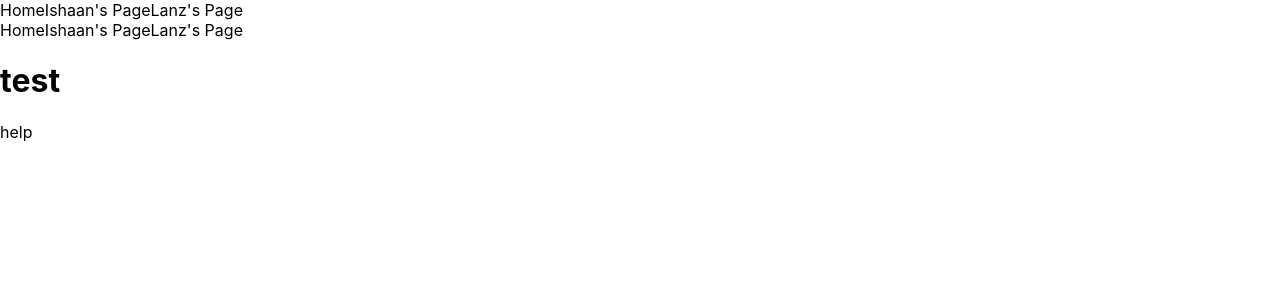
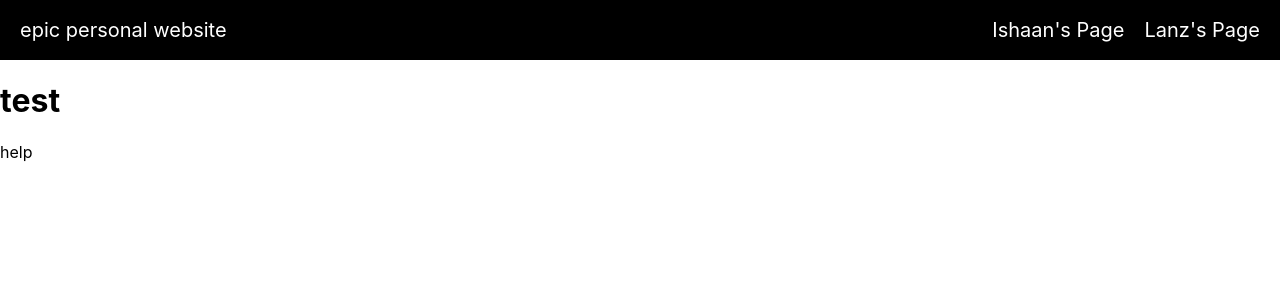
Before and after one commit to Ramleton/mediocretypers-showcase-site, a Next.js app: page / in a window 1280 px wide. Shown: the top 300 px of the page. Built offline with nearby package versions, Linux system fonts and the light colour scheme.

Commit message:
[dev3] added navbar

```diff
--- a/components/NavBar.jsx
+++ b/components/NavBar.jsx
@@ -1,14 +1,18 @@
-// import React from 'react';
 
-import Link from 'next/link'
+import React from 'react';
+import Link from "next/link";
+import styles from "../styles/Navbar.module.css";
 
 // eslint-disable-next-line no-unused-vars
 const NavBar = () => {
-    return <nav>
-        <Link href="/">Home</Link>
+    return (<nav className={styles.navbar}>
+        <Link href="/">
+            <a className={styles.logoLink}>epic personal website</a>
+        </Link>
         <Link href="/ishaan">Ishaan's Page</Link>
         <Link href="/lanz">Lanz's Page</Link>
-    </nav>;
+    </nav>
+    );
 };
 
 export default NavBar;
--- a/pages/index.jsx
+++ b/pages/index.jsx
@@ -8,7 +8,6 @@ import styles from '../styles/Home.module.css';
 
 const main = () => (
   <div className={styles.home}>
-    <NavBar></NavBar>
     <h1>test</h1>
     <p>help</p>
   </div>
--- /dev/null
+++ b/styles/Navbar.module.css
@@ -0,0 +1,18 @@
+.navbar {
+    background-color: black;
+    height: 60px;
+    padding: 0px 10px;
+    display: flex;
+    align-items: center;
+}
+
+.navbar a {
+    text-decoration: none;
+    color: white;
+    padding: 0px 10px;
+    font-size: 20px;
+}
+
+.logoLink {
+    flex-grow: 1; /* separates words */
+}
```
